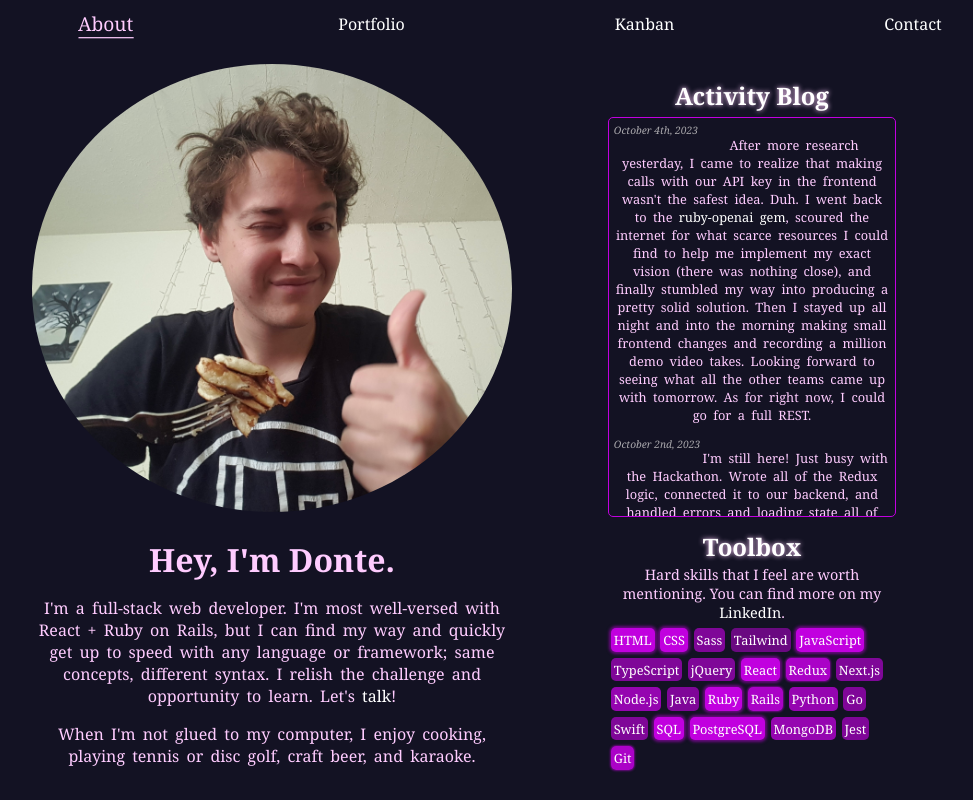
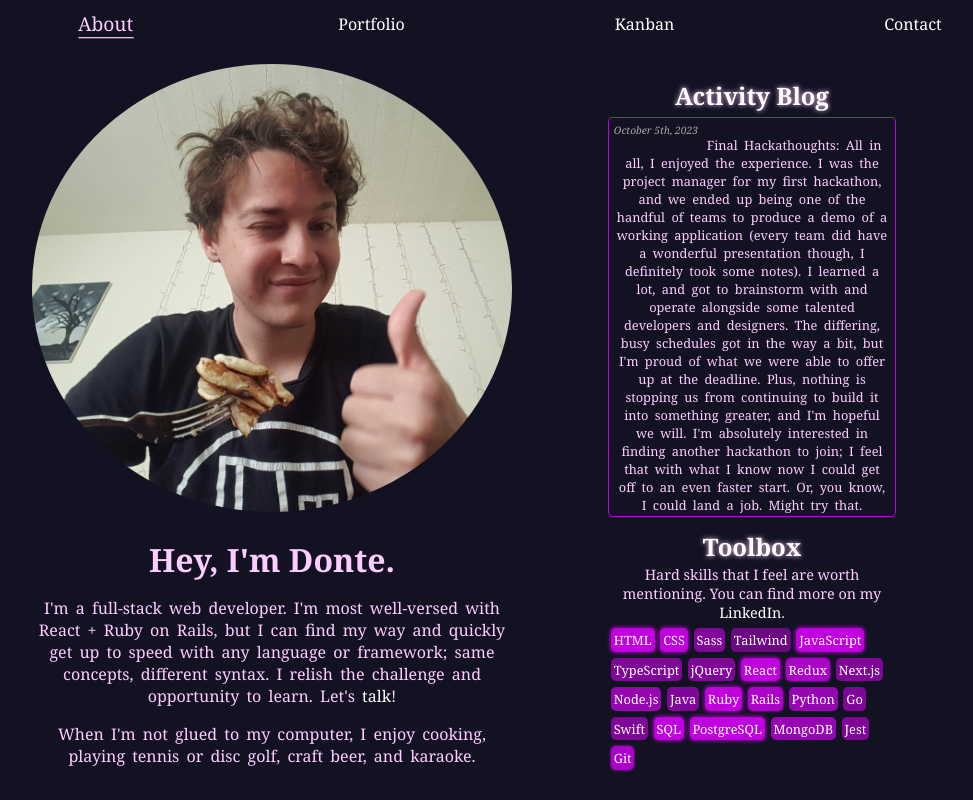
Before and after one commit to dawnteigh/dawnteigh.github.io, a React (Create React App) app: page /#/ in a window 1280 px wide. Shown: the whole page, without its empty margins (128-1101 px from the left). Built offline with nearby package versions, Linux system fonts and the light colour scheme.

Commit message:
10/5 entry

```diff
--- a/src/data/activity.js
+++ b/src/data/activity.js
@@ -1,4 +1,8 @@
 export const activity = [
+  {
+    date: "October 5th, 2023",
+    entry: "Final Hackathoughts: All in all, I enjoyed the experience. I was the project manager for my first hackathon, and we ended up being one of the handful of teams to produce a demo of a working application (every team did have a wonderful presentation though, I definitely took some notes). I learned a lot, and got to brainstorm with and operate alongside some talented developers and designers. The differing, busy schedules got in the way a bit, but I'm proud of what we were able to offer up at the deadline. Plus, nothing is stopping us from continuing to build it into something greater, and I'm hopeful we will. I'm absolutely interested in finding another hackathon to join; I feel that with what I know now I could get off to an even faster start. Or, you know, I could land a job. Might try that. Presentation version of the project goes in the portfolio tomorrow."
+  },
   {
     date: "October 4th, 2023",
     entry: `After more research yesterday, I came to realize that making calls with our API key in the frontend wasn't the safest idea. Duh. I went back to the <a href="https://github.com/alexrudall/ruby-openai" target="_blank">ruby-openai gem</a>, scoured the internet for what scarce resources I could find to help me implement my exact vision (there was nothing close), and finally stumbled my way into producing a pretty solid solution. Then I stayed up all night and into the morning making small frontend changes and recording a million demo video takes. Looking forward to seeing what all the other teams came up with tomorrow. As for right now, I could go for a full REST.`
```
